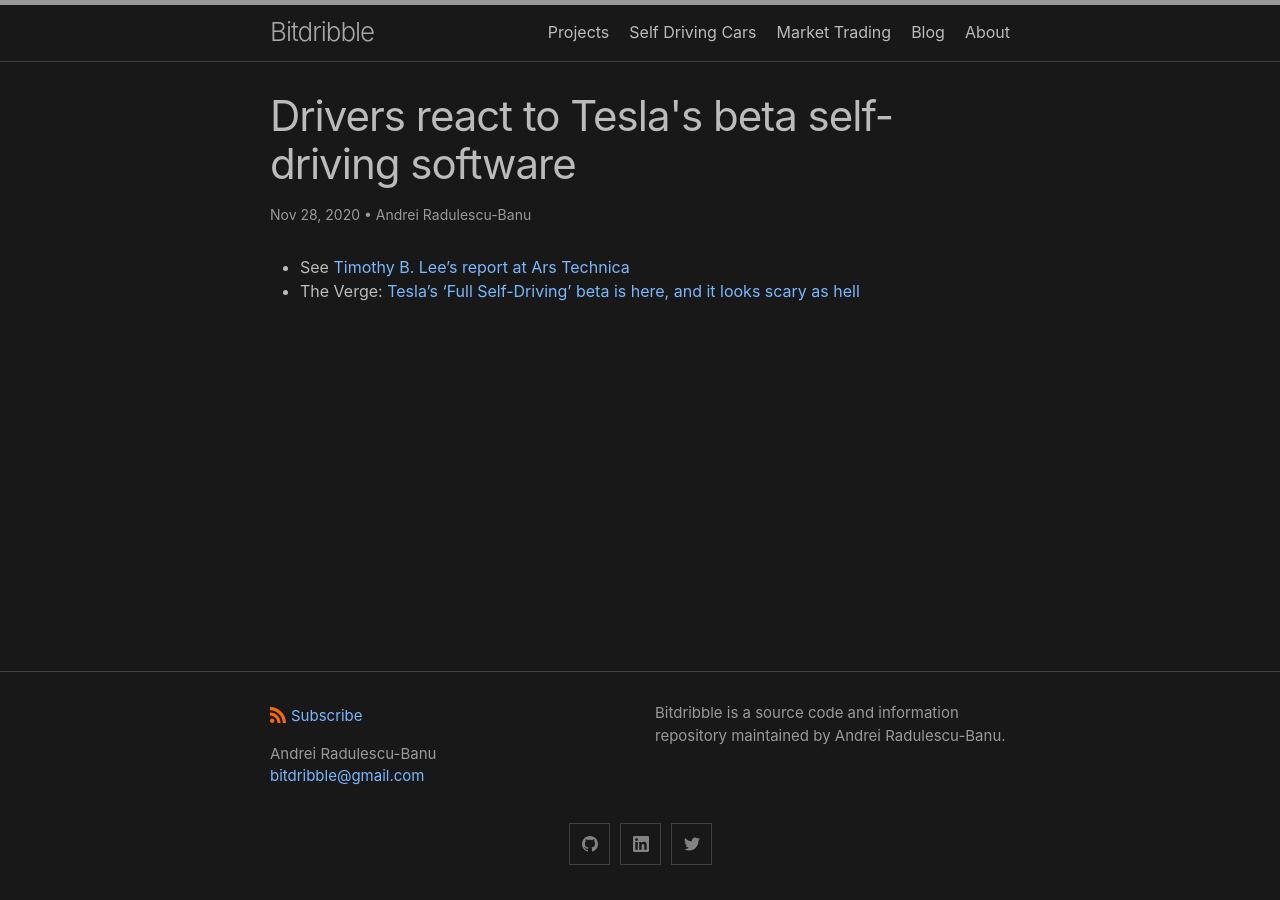
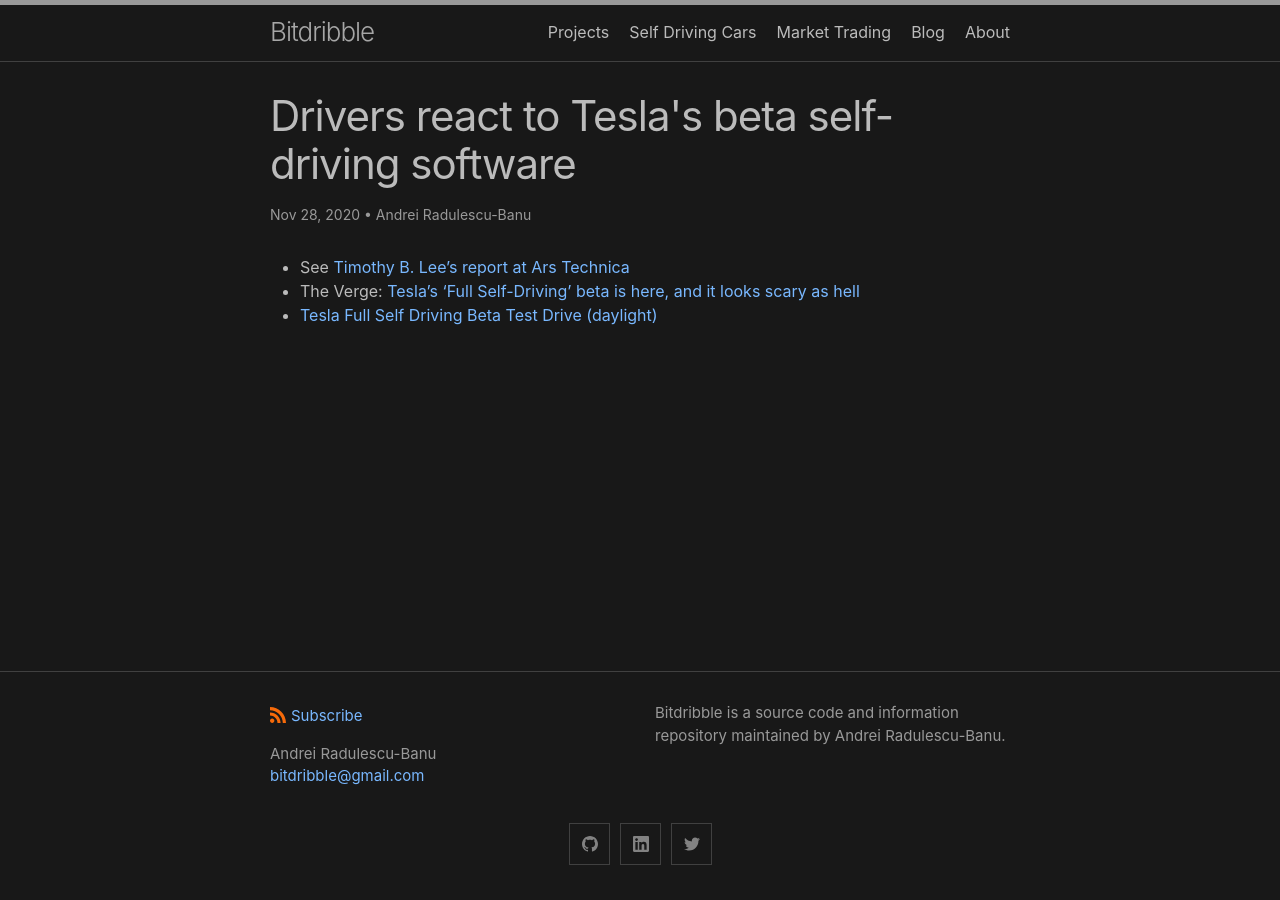
Before and after one commit to analytiq-hub/sigagent.github.io, a Jekyll site: the page built from _posts/2020-11-28-tesla.md, in a window 1280 px wide. Built offline with Jekyll 4.4.1, drawn with Linux system fonts in a browser that asks for light colours.

Commit message:
*** empty log message ***

```diff
--- a/_posts/2020-11-28-tesla.md
+++ b/_posts/2020-11-28-tesla.md
@@ -7,3 +7,4 @@ author:
 ---
 * See [Timothy B. Lee's report at Ars Technica](https://arstechnica.com/cars/2020/10/tesla-is-now-beta-testing-self-driving-software-on-public-roads/)
 * The Verge: [Tesla’s ‘Full Self-Driving’ beta is here, and it looks scary as hell](https://www.theverge.com/2020/10/22/21528508/tesla-full-self-driving-beta-first-reaction-video)
+* [Tesla Full Self Driving Beta Test Drive (daylight)](https://www.youtube.com/watch?v=3iRHYIwjFKw)
```
